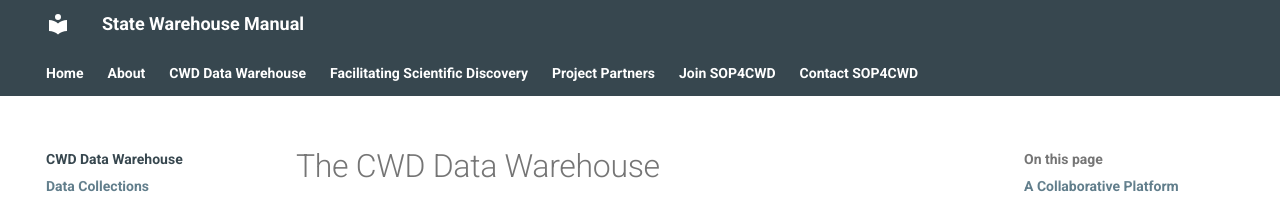
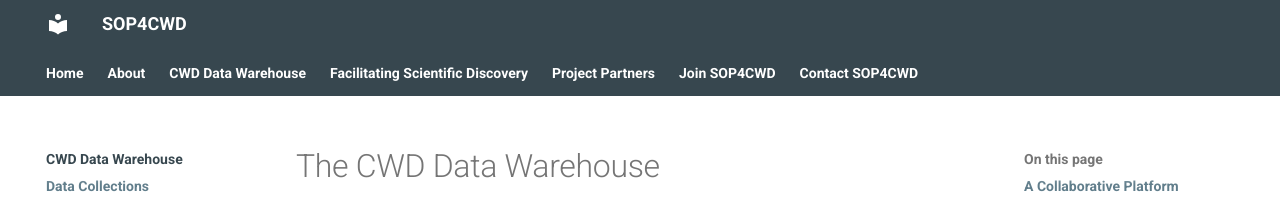
Before and after one commit to Cornell-Wildlife-Health-Lab/SOP4CWD-website, an MkDocs documentation site: the page built from docs/warehouse/index.md, in a window 1280 px wide. Shown: the top 205 px of the page. Built offline with MkDocs 1.6.1 and Material for MkDocs 9.7.7, drawn with Linux system fonts in a browser that asks for light colours; plug-ins that fetch from the network failed and are left out; old or Windows-style settings are respelled for this version of MkDocs.

Commit message:
FIX mkdocs site name

```diff
--- a/mkdocs.yml
+++ b/mkdocs.yml
@@ -1,5 +1,5 @@
-site_name: State Warehouse Manual
-site_url: 'https://github.com/Cornell-Wildlife-Health-Lab/State_Warehouse_Manual'
+site_name: SOP4CWD
+site_url: 'https://sop4cwd.org'
 theme:
   name: material
   features:
```
